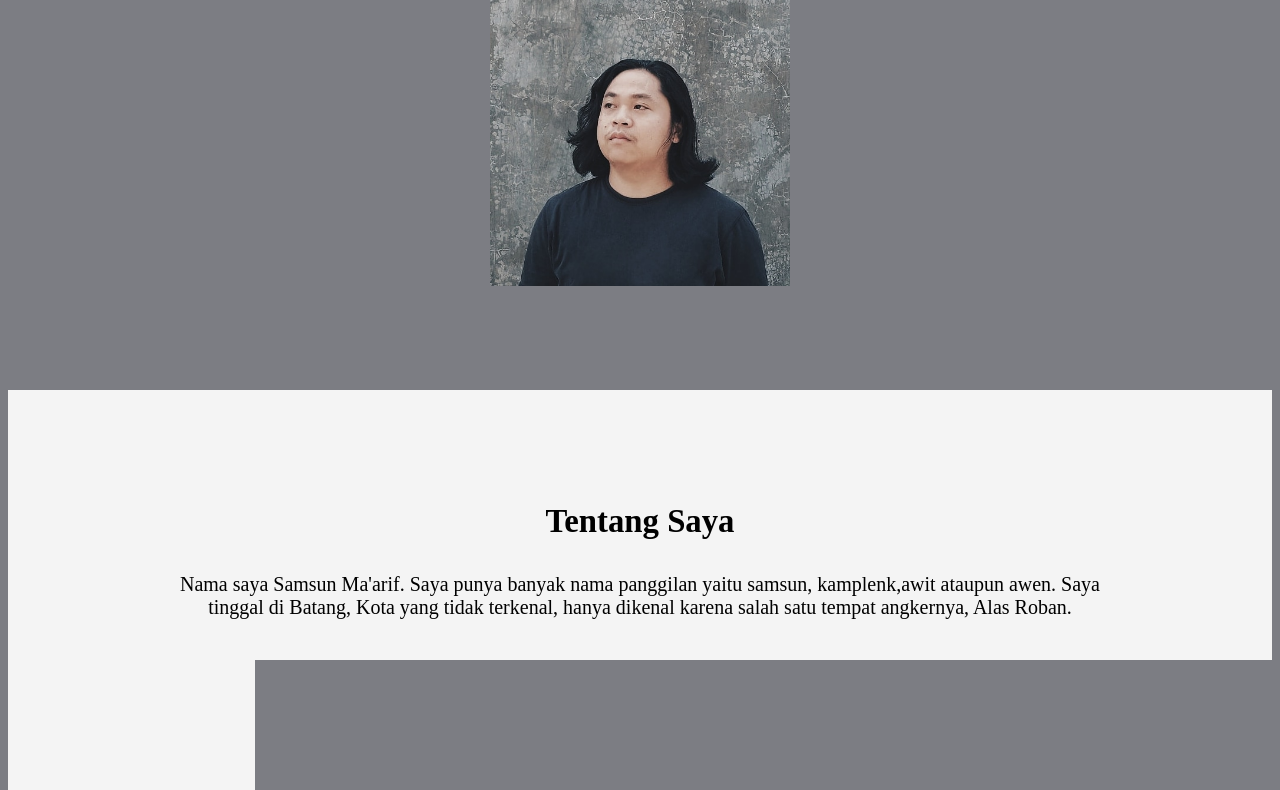
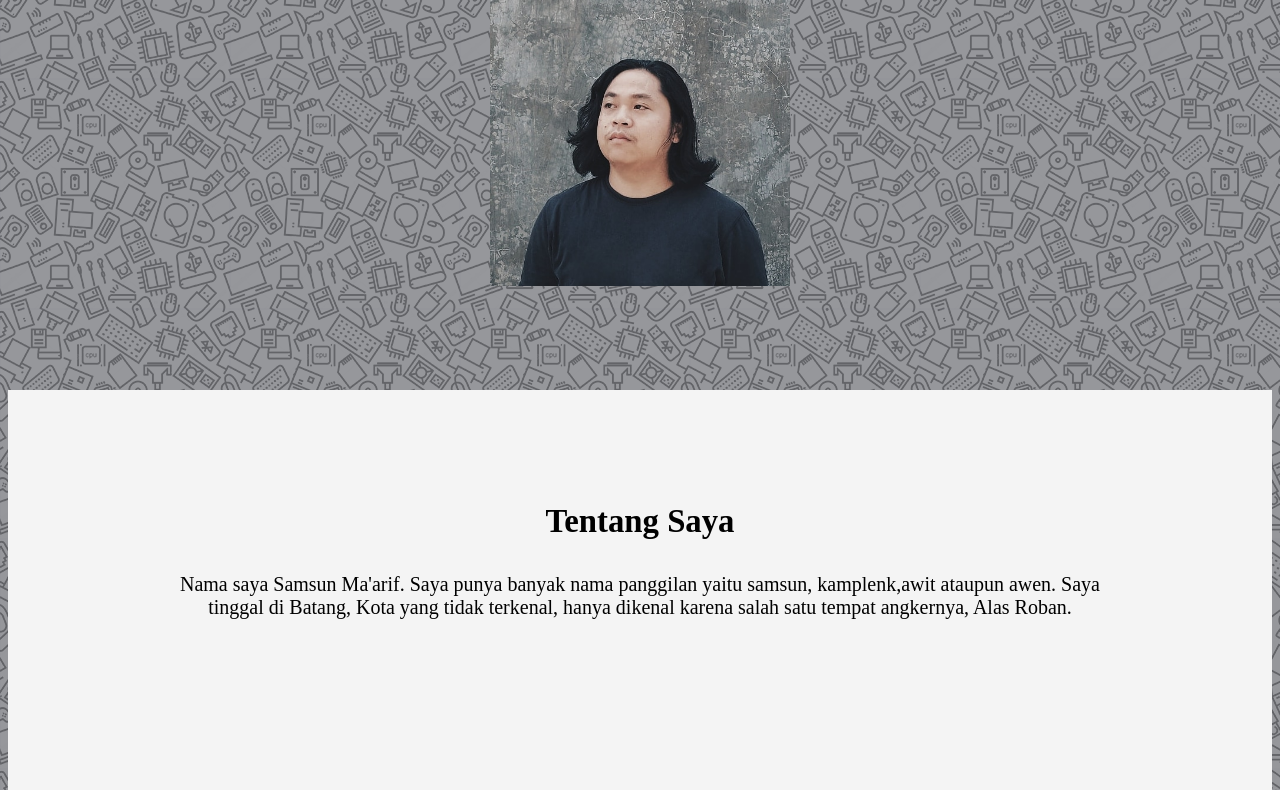
Before and after one commit to samsunmaarif12/samsunmaarif.github.io, a plain HTML site: page progateid/index.html in a window 1280 px wide. Shown: the part 611-1401 px from the top of the page. Drawn offline with Linux system fonts and the light colour scheme.

Commit message:
Update stylesheet.css

```diff
--- a/progateid/stylesheet.css
+++ b/progateid/stylesheet.css
@@ -2,7 +2,7 @@ body {
   font-family: "Avenir Next";
   color:black;
   text-align: center;
-  background-image: url(images/bg.png);
+  background-image: url(bg.png);
   background-color: #7C7D83;
 }
 
```
